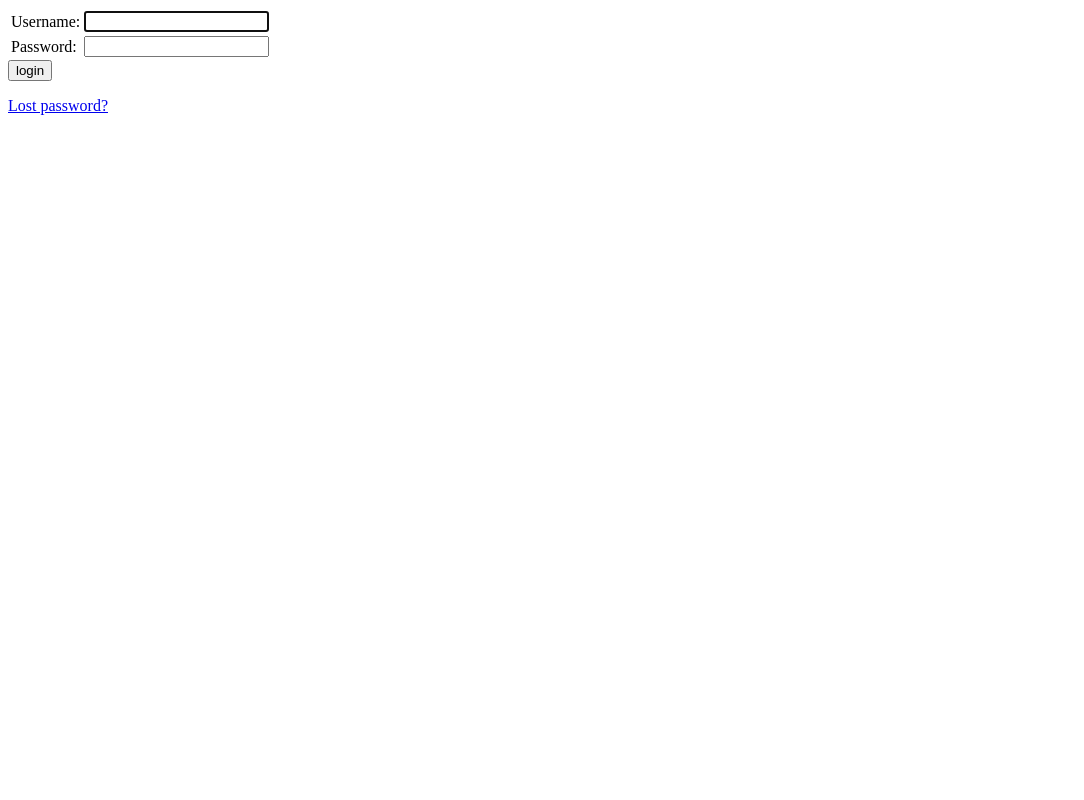
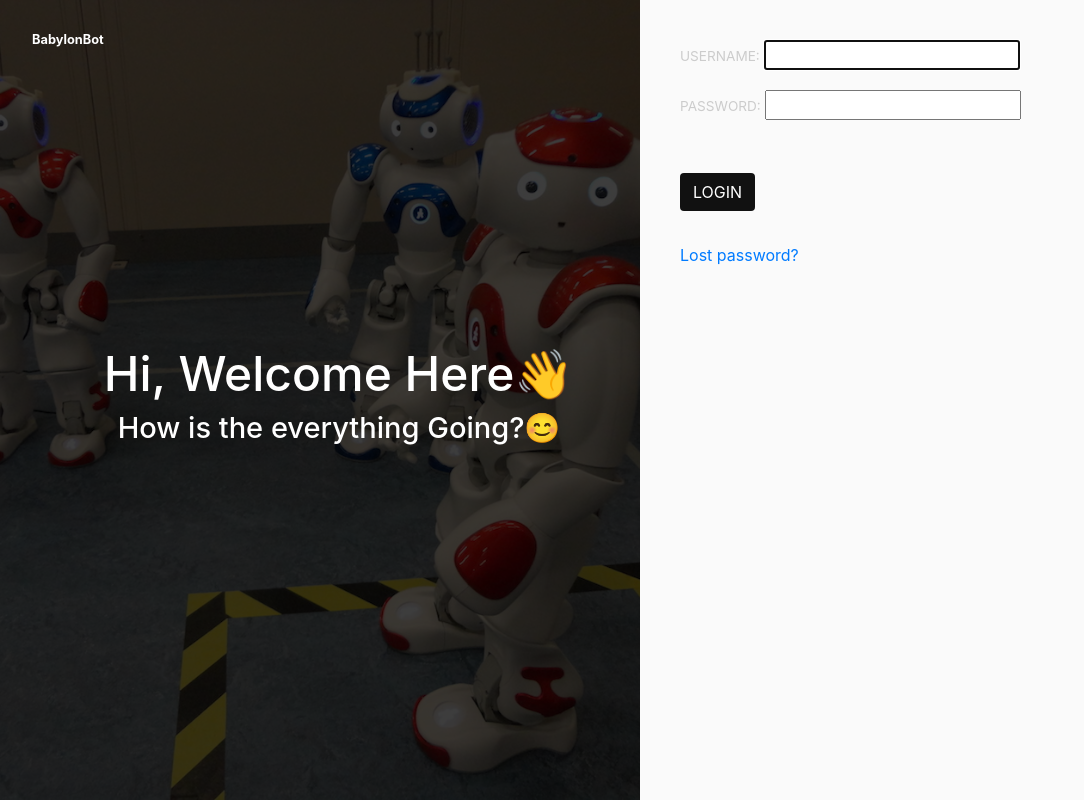
Before and after one commit to elkd/etbot, a Django app: page /accounts/login/ in a window 1280 px wide. Shown: the whole page, without its empty margins (0-1084 px from the left). Run offline with Django 3.2, Linux system fonts and the light colour scheme.

Commit message:
updated the css for the login page

```diff
--- /dev/null
+++ b/static/css/login.css
@@ -0,0 +1,173 @@
+body {
+  font: 100%/1.414 "Open Sans", "Roboto", arial, sans-serif;
+  background: #e9e9e9;
+}
+
+a,
+[type=submit] {
+  transition: all 0.25s ease-in;
+}
+
+.signup__container {
+  margin-right: auto;
+  margin-left: auto;
+  overflow: hidden;
+  display: flex;
+  align-items: center;
+  justify-content: center;
+  height: 100vh;
+  border-radius: 0.1875rem;
+  box-shadow: 0px 0.1875rem 0.4375rem rgba(0, 0, 0, 0.25);
+}
+
+.signup__overlay {
+  position: absolute;
+  top: 0;
+  left: 0;
+  width: 100%;
+  height: 100%;
+  background-color: rgba(0, 0, 0, 0.76);
+}
+
+.container__child {
+  width: 50%;
+  height: 100%;
+  color: #fff;
+}
+
+.signup__thumbnail {
+  position: relative;
+  padding: 2rem;
+  display: flex;
+  flex-wrap: wrap;
+  align-items: center;
+  background: url(/static/images/bots.jpeg);
+  background-repeat: no-repeat;
+  background-position: top center;
+  background-size: cover;
+}
+
+
+@media (max-width: 767px) {
+
+  .container__child {
+      width: 100%;
+  }
+  .signup__thumbnail {
+    display: none;
+  }
+}
+
+
+
+.thumbnail__logo,
+.thumbnail__content,
+.thumbnail__links {
+  position: relative;
+  z-index: 2;
+}
+
+.thumbnail__logo {
+  align-self: flex-start;
+}
+
+.logo__shape {
+  fill: #fff;
+}
+
+.logo__text {
+  display: inline-block;
+  font-size: 0.8rem;
+  font-weight: 700;
+  vertical-align: bottom;
+}
+
+.thumbnail__content {
+  align-self: center;
+}
+
+h1,
+h2 {
+  font-weight: 300;
+  color: white;
+}
+
+.heading--primary {
+  font-size: 2.999rem;
+}
+
+.heading--secondary {
+  font-size: 1.814rem;
+}
+
+.thumbnail__links {
+  align-self: flex-end;
+  width: 100%;
+}
+
+.thumbnail__links a {
+  font-size: 1rem;
+  color: #fff;
+}
+.thumbnail__links a:focus, .thumbnail__links a:hover {
+  color: rgba(255, 255, 255, 0.5);
+}
+
+.signup__form {
+  padding: 2.5rem;
+  background: #fafafa;
+}
+
+label {
+  font-size: 0.85rem;
+  text-transform: uppercase;
+  color: #ccc;
+}
+
+.form-control {
+  background-color: transparent;
+  border-top: 0;
+  border-right: 0;
+  border-left: 0;
+  border-radius: 0;
+}
+.form-control:focus {
+  border-color: #111;
+}
+
+[type=text] {
+  color: #111;
+}
+
+[type=password] {
+  color: #111;
+}
+
+.btn--form {
+  padding: 0.5rem 2.5rem;
+  font-size: 0.95rem;
+  font-weight: 600;
+  text-transform: uppercase;
+  color: #fff !important;
+  background: #111 !important;
+  border-radius: 2.1875rem;
+  margin: 2em auto;
+}
+
+.btn--form:focus, .btn--form:hover {
+  background: #323232;
+}
+
+.signup__link {
+  font-size: 0.8rem;
+  font-weight: 600;
+  text-decoration: underline;
+  color: #999;
+}
+.signup__link:focus, .signup__link:hover {
+  color: #787878;
+}
+
+#error {
+    color: red;
+}
--- a/templates/registration/login.html
+++ b/templates/registration/login.html
@@ -1,4 +1,25 @@
 {% block content %}
+
+<title>BabylonBot Login</title>
+<link rel="stylesheet" type="text/css" href="/static/css/login.css">
+<link href="https://cdn.jsdelivr.net/npm/bootstrap@4.6.1/dist/css/bootstrap.min.css" rel="stylesheet">
+
+<body class="signup__container">
+
+  <div class="container__child signup__thumbnail">
+    <div class="thumbnail__logo">
+      <h1 class="logo__text">BabylonBot</h1>
+    </div>
+    <div class="thumbnail__content text-center">
+      <h1 class="heading--primary">Hi, Welcome Here👋</h1>
+      <h2 class="heading--secondary"> How is the everything Going?😊 </h2>
+    </div>
+
+    <div class="signup__overlay"></div>
+  </div>
+
+
+  <div class="container__child signup__form">
 
       {% if form.errors %}
         <p>Your username and password didn't match. Please try again.</p>
@@ -13,23 +34,38 @@
         {% endif %}
       {% endif %}
 
+
       <form method="post" action="{% url 'login' %}">
         {% csrf_token %}
-    <table>
-      <tr>
-        <td>{{ form.username.label_tag }}</td>
-        <td>{{ form.username }}</td>
-      </tr>
-      <tr>
-        <td>{{ form.password.label_tag }}</td>
-        <td>{{ form.password }}</td>
-      </tr>
-    </table>
-    <input type="submit" value="login" />
-    <input type="hidden" name="next" value="{{ next }}" />
+
+
+          <div class="form-group">
+            <label for="id_username">Username:</label>
+            <input type="text" name="username" autofocus="" autocapitalize="none" autocomplete="username" maxlength="150" required="" id="id_username">
+          </div>
+
+          <div class="form-group">
+            <label for="id_password">Password:</label></td>
+            <input type="password" name="password" autocomplete="current-password" required="" id="id_password">
+          </div>
+
+          <div class="m-t-lg">
+            <ul class="list-inline">
+              <li>
+                <input class="btn btn--form" type="submit" value="login" />
+                <input type="hidden" name="next" value="{{ next }}">
+              </li>
+
+              <li>
+                  <a href="{% url 'password_reset' %}">Lost password?</a></p>
+              </li>
+            </ul>
+          </div>
+
       </form>
+  </div>
 
-  {# Assumes you setup the password_reset view in your URLconf #}
-  <p><a href="{% url 'password_reset' %}">Lost password?</a></p>
+</body>
+</html>
 
 {% endblock %}
```
Also changed, not shown: static/images/bots.jpeg (added). Lines whose indentation alone changed are shown as unchanged.
